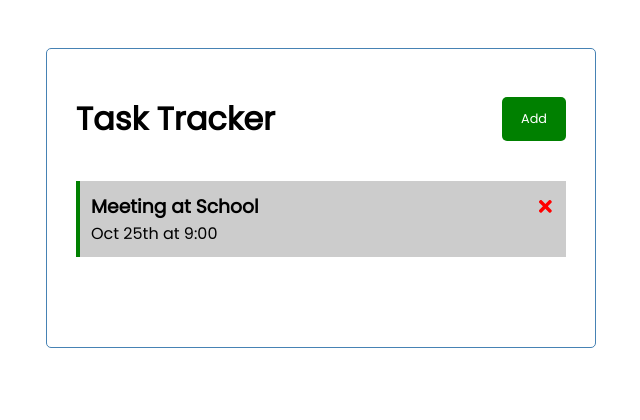
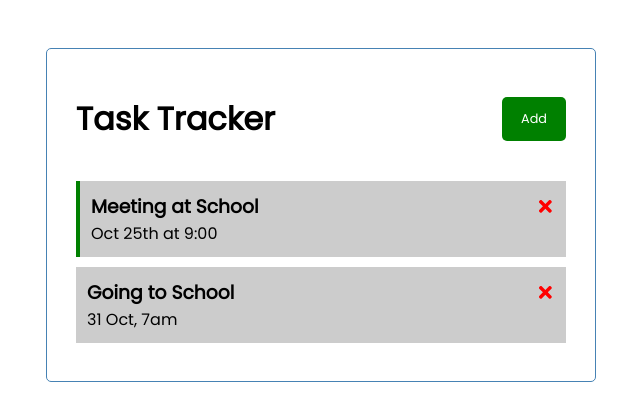
Before and after one commit to Usman-Ubaid/Task-Tracker, a React (Create React App) app: page / in a window 1280 px wide. Shown: the top 420 px of the page, without its empty margins (319-959 px from the left). Built offline with nearby package versions, Linux system fonts and the light colour scheme; data requests are answered from the project's data file.

Commit message:
Included Adding task to server functionality.

```diff
--- a/db.json
+++ b/db.json
@@ -5,6 +5,12 @@
       "text": "Meeting at School",
       "day": "Oct 25th at 9:00",
       "reminder": true
+    },
+    {
+      "text": "Going to School",
+      "day": "31 Oct, 7am",
+      "reminder": false,
+      "id": 3
     }
   ]
 }
--- a/src/App.js
+++ b/src/App.js
@@ -36,10 +36,19 @@ function App() {
   }
 
   // Add Task
-  const addTask = (task) => {
-    const id = Math.floor(Math.random() * 1000) + 1;
-    const newTask = {id, ...task };
-    setTasks([...tasks, newTask])
+  const addTask = async (task) => {
+    const res = await fetch('http://localhost:5000/tasks',
+    {
+      method: 'POST',
+      headers: {
+        'Content-type': 'application/json'
+      },
+      body: JSON.stringify(task)
+    })
+
+    const data = await res.json();
+
+    setTasks([...tasks, data])
   }
 
 
```
